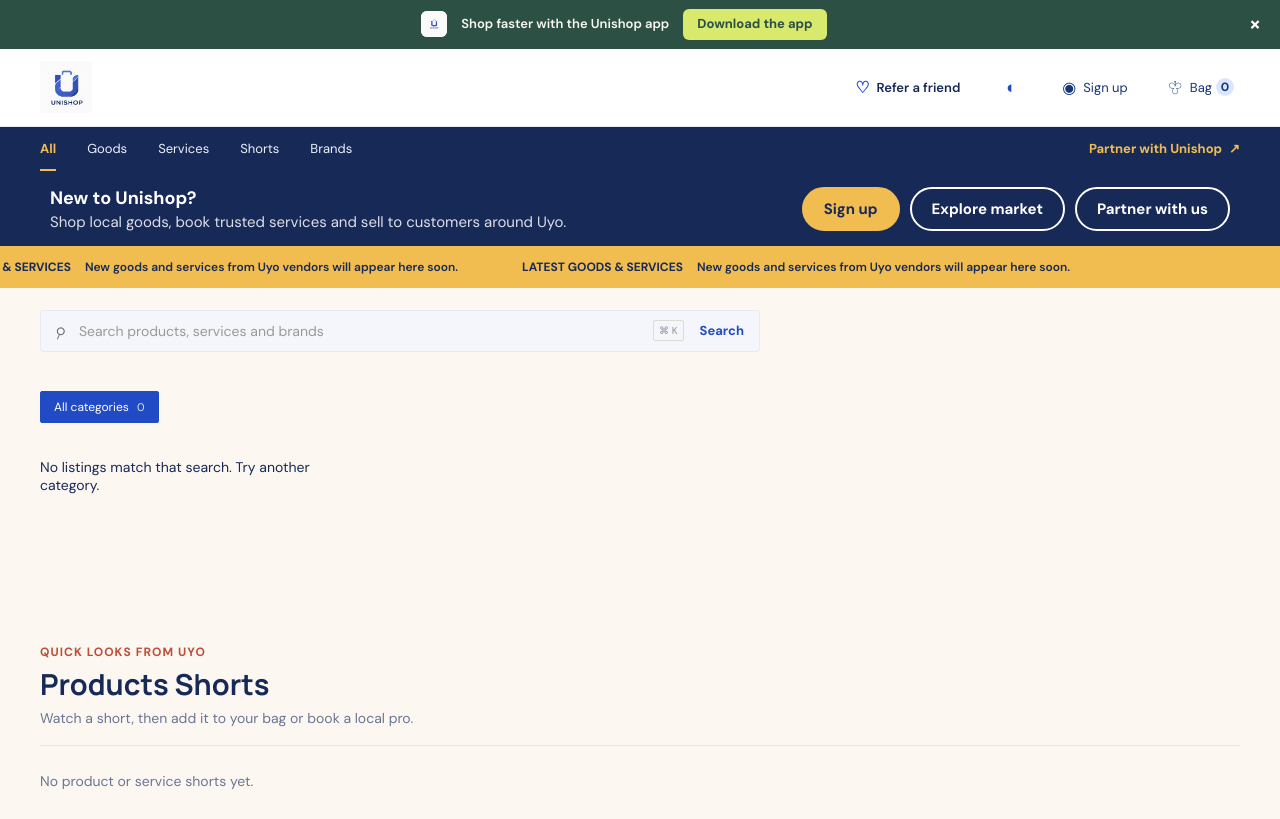
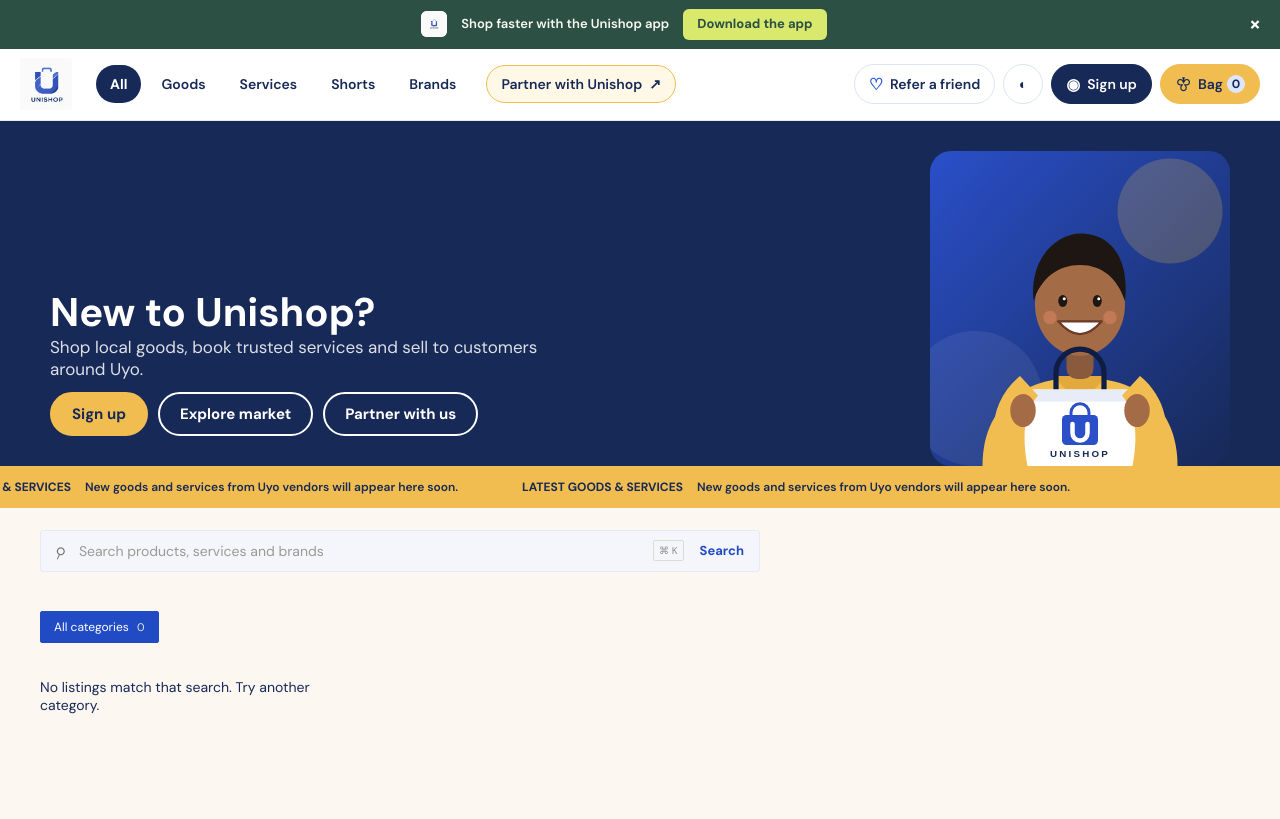
Before and after one commit to josephetuk011-ops/unishop, a website: page public/index.html in a window 1280 px wide. Shown: the top 819 px of the page. Drawn offline with Linux system fonts and the light colour scheme; no server answers.

Commit message:
Tidy the top menus into one bar and add a smiling customer hero picture (#46)
Co-authored-by: josephetuk011-ops <332593499+josephetuk011-ops@users.noreply.github.com>
Co-authored-by: Railway <68434857+railway-app[bot]@users.noreply.github.com>

```diff
--- a/public/index.html
+++ b/public/index.html
@@ -34,10 +34,10 @@
 <body>
   <header class="site-header">
     <a class="wordmark" href="#top" aria-label="Unishop home"><img class="brand-logo" src="/assets/unishop-logo.jpeg" alt=""></a>
+    <nav class="category-nav" aria-label="Marketplace sections"><div class="category-nav-inner"><a class="active" href="#products" data-nav-mode="all" aria-current="page">All</a><a href="#products" data-nav-mode="goods">Goods</a><a href="#products" data-nav-mode="services">Services</a><a href="#products-shorts" data-nav-mode="shorts">Shorts</a><a href="#products" data-nav-mode="brands">Brands</a><a class="sell-link" href="#join">Partner with Unishop <span aria-hidden="true">↗</span></a></div></nav>
     <nav class="header-actions" aria-label="Account navigation"><button class="referral-button" id="referral-button" type="button" aria-haspopup="dialog"><span class="referral-icon" aria-hidden="true">♡</span><span>Refer a friend</span></button><button class="theme-toggle" id="site-theme-toggle" aria-label="Toggle dark theme" title="Toggle dark theme">◐</button><button class="account-button" aria-label="Sign up or open your workspace"><span class="account-icon">◉</span><span>Sign up</span></button><button class="cart-button" aria-label="Open shopping bag"><span class="bag-icon">♧</span><span>Bag</span><span class="cart-count">0</span></button></nav>
   </header>
-  <nav class="category-nav" aria-label="Marketplace sections"><div class="category-nav-inner"><a class="active" href="#products" data-nav-mode="all" aria-current="page">All</a><a href="#products" data-nav-mode="goods">Goods</a><a href="#products" data-nav-mode="services">Services</a><a href="#products-shorts" data-nav-mode="shorts">Shorts</a><a href="#products" data-nav-mode="brands">Brands</a><span class="nav-spacer"></span><a class="sell-link" href="#join">Partner with Unishop <span aria-hidden="true">↗</span></a></div></nav>
-  <section class="welcome-strip" id="welcome-strip" aria-label="Welcome to Unishop" hidden><div class="welcome-copy"><strong>New to Unishop?</strong><span>Shop local goods, book trusted services and sell to customers around Uyo.</span></div><div class="welcome-actions"><button class="welcome-btn primary" type="button" data-auth-role="customer">Sign up</button><a class="welcome-btn" href="#products">Explore market</a><a class="welcome-btn" href="#join">Partner with us</a></div></section>
+  <section class="welcome-strip" id="welcome-strip" aria-label="Welcome to Unishop" hidden><div class="welcome-copy"><strong>New to Unishop?</strong><span>Shop local goods, book trusted services and sell to customers around Uyo.</span></div><div class="welcome-actions"><button class="welcome-btn primary" type="button" data-auth-role="customer">Sign up</button><a class="welcome-btn" href="#products">Explore market</a><a class="welcome-btn" href="#join">Partner with us</a></div><img class="welcome-photo" src="/assets/hero-customer.svg" width="400" height="420" alt="A smiling customer holding a Unishop bag in both hands"></section>
   <div class="vision-ticker" role="region" aria-label="Latest vendor uploads"><div class="vision-track"><p>LATEST GOODS &amp; SERVICES <span>Loading new vendor listings...</span></p><p aria-hidden="true">LATEST GOODS &amp; SERVICES <span>Loading new vendor listings...</span></p></div></div>
   <main id="top">
     <section class="shopping-section page-width" id="products"><form class="search catalog-search" role="search"><label class="visually-hidden" for="search-input">Search products, services, or brands</label><span class="search-icon" aria-hidden="true">⌕</span><input id="search-input" type="search" placeholder="Search products, services and brands"><kbd>⌘ K</kbd><button class="search-submit" aria-label="Search">Search</button></form><div class="category-pills" role="group" aria-label="Filter goods by category"><button class="category-pill selected" data-category="All">All categories <span>8</span></button><button class="category-pill" data-category="Home">Home & living</button><button class="category-pill" data-category="Fashion">Fashion</button><button class="category-pill" data-category="Beauty">Beauty</button><button class="category-pill" data-category="Tech">Tech</button><button class="category-pill" data-category="Food">Food & pantry</button></div><div class="product-grid" id="product-grid" aria-live="polite"></div><div class="service-niche-grid marketplace-niches" id="marketplace-niches" aria-label="Browse by service type"></div></section>
--- a/public/unishop.css
+++ b/public/unishop.css
@@ -508,3 +508,31 @@ body.dark-theme .product-card .product-price{background:#1d2a45;border-color:#f2
 .marketplace-niches { margin: 28px 0 12px; }
 
 .auth-forgot{display:block;margin:10px auto 0;background:none;border:0;color:#1d3fbb;font:inherit;font-size:.9rem;cursor:pointer;text-decoration:underline}.auth-forgot[hidden]{display:none}
+
+/* One tidy top bar: logo | section links | actions; hero picture on the right */
+.site-header{height:72px;gap:24px;padding:0 max(20px,calc((100% - 1240px)/2));position:sticky;top:0;z-index:50}
+.site-header .category-nav{flex:1;height:100%;background:transparent;border:0;overflow:visible;display:flex;align-items:center}
+.site-header .category-nav-inner{width:auto;max-width:none;margin:0;gap:6px;height:auto}
+.site-header .category-nav a{height:38px;padding:0 14px;border-radius:999px;color:#172957;font-size:14px;font-weight:600}
+.site-header .category-nav a:hover{background:#eef2fb}
+.site-header .category-nav a.active{background:#172957;color:#fff;font-weight:700}
+.site-header .category-nav a.active:after{display:none}
+.site-header .category-nav .sell-link{margin-left:10px;border:1.5px solid #f2bd50;color:#172957;background:#fff8e6}
+.site-header .header-actions{margin-left:0;gap:8px}
+.site-header .header-actions button{height:40px;padding:0 14px;border-radius:999px;border:1px solid #dce3f2;background:#fff;color:#172957;display:inline-flex;align-items:center;gap:7px;font:600 14px var(--sans)}
+.site-header .header-actions .theme-toggle{width:40px;padding:0;justify-content:center}
+.site-header .header-actions .account-button{background:#172957;border-color:#172957;color:#fff}
+.site-header .header-actions .cart-button{background:#f2bd50;border-color:#f2bd50}
+body.dark-theme .site-header .category-nav a{color:#bdc8dc}
+body.dark-theme .site-header .category-nav a.active{background:#a9c5ff;color:#101a33}
+body.dark-theme .site-header .header-actions button{background:#1d2738;border-color:#303a4b;color:#dce5f7}
+.welcome-strip{gap:6px 24px;padding-top:30px;padding-bottom:0;overflow:hidden}
+.welcome-strip:not([hidden]){display:grid;grid-template-columns:minmax(0,1fr) auto;grid-template-rows:1fr auto;align-items:start}
+.welcome-copy{grid-column:1;grid-row:1;align-self:end;padding-bottom:6px}
+.welcome-copy strong{font-size:clamp(26px,3.4vw,40px);line-height:1.1}
+.welcome-copy span{font-size:17px;max-width:520px}
+.welcome-actions{grid-column:1;grid-row:2;padding-bottom:30px}
+.welcome-photo{grid-column:2;grid-row:1/3;width:min(300px,34vw);height:auto;align-self:end;display:block}
+@media(max-width:900px){.site-header{height:auto;flex-wrap:wrap;padding:10px 16px;gap:8px 12px}.site-header .category-nav{order:3;flex:1 0 100%;height:auto;overflow-x:auto}.site-header .category-nav-inner{padding:0}.site-header .header-actions{margin-left:auto}.site-header .header-actions .referral-button span:last-child{display:none}}
+@media(max-width:700px){.welcome-strip:not([hidden]){grid-template-columns:minmax(0,1fr) 130px}.welcome-photo{width:130px}.welcome-copy strong{font-size:24px}.welcome-copy span{font-size:15px}.welcome-actions{grid-column:1/3;grid-row:2;padding-bottom:20px}.welcome-photo{grid-row:1}.site-header .header-actions button{height:36px;padding:0 10px;font-size:13px}.site-header .header-actions .theme-toggle{width:36px}}
+@media(max-width:760px){.site-header .category-nav .sell-link{display:inline-flex}.site-header .category-nav{height:auto;overflow-x:auto}.site-header .category-nav-inner{width:max-content;padding:0 2px;gap:4px}.site-header .category-nav a{white-space:nowrap}}
```
Also changed, not shown: public/assets/hero-customer.svg (added).
